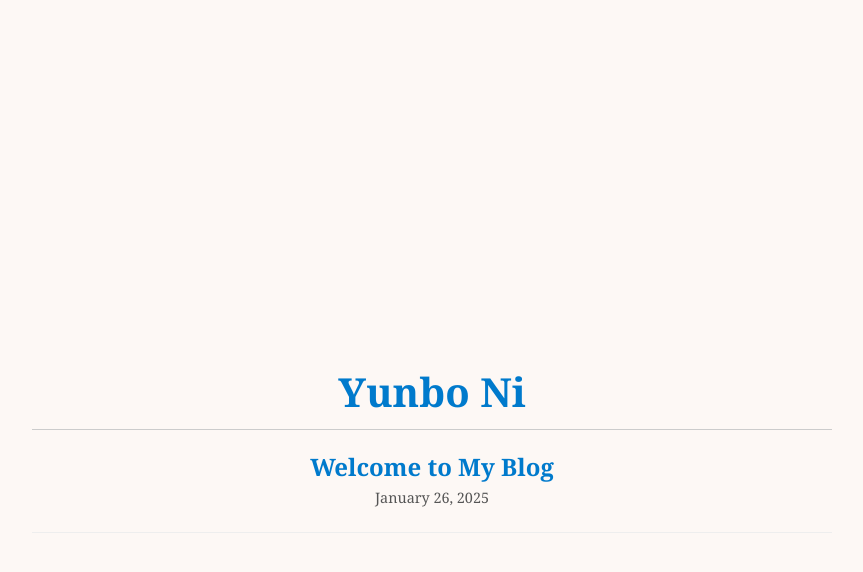
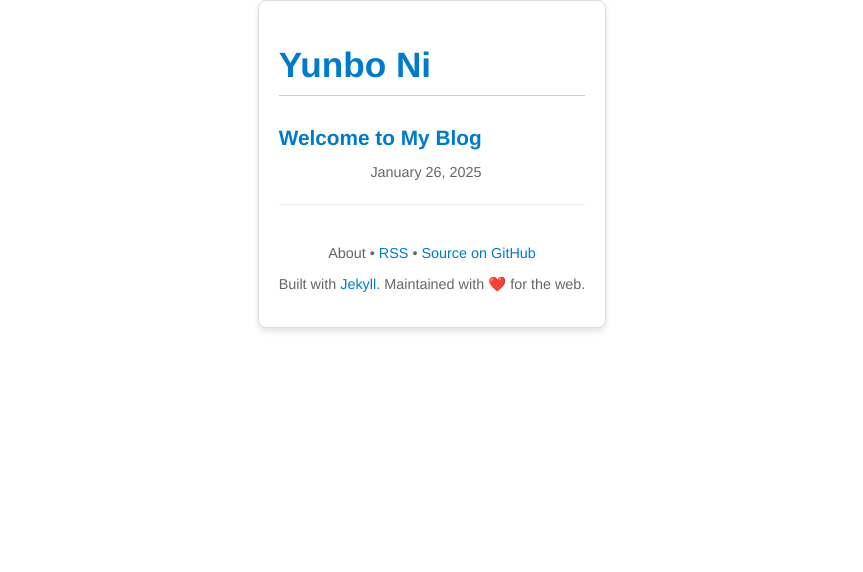
Before and after one commit to cardigan1008/cardigan1008.github.io, a Jekyll site: the page built from blog.md, in a window 1280 px wide. Shown: the top 572 px of the page, without its empty margins (208-1071 px from the left). Built offline with Jekyll 4.4.1, drawn with Linux system fonts in a browser that asks for light colours.

Commit message:
feat: add post

```diff
--- a/_layouts/blog.html
+++ b/_layouts/blog.html
@@ -15,11 +15,17 @@
             <section class="blog-posts">
                 {% for post in site.posts %}
                 <article class="post">
-                    <h2><a href="{{ post.url }}">{{ post.title }}</a></h2>
-                    <p class="post-meta">{{ post.date | date: "%B %d, %Y" }}</p>
+                    <div class="post-header">
+                        <h2><a href="{{ post.url }}">{{ post.title }}</a></h2>
+                        <p class="post-date">{{ post.date | date: "%B %d, %Y" }}</p>
+                    </div>
                 </article>
                 {% endfor %}
             </section>
+            <footer>
+                <p>About • <a href="{{ '/rss.xml' | relative_url }}">RSS</a> • <a href="{{ site.github_link }}">Source on GitHub</a></p>
+                <p>Built with <a href="https://jekyllrb.com/">Jekyll</a>. Maintained with ❤️ for the web.</p>
+            </footer>
         </main>
     </div>
 </body>
--- a/assets/css/blog.css
+++ b/assets/css/blog.css
@@ -1,38 +1,41 @@
 body {
-    font-family: 'Georgia', serif;
-    background-color: #fdf8f5;
+    font-family: 'Helvetica Neue', Arial, sans-serif;
+    background-color: #ffffff;
     color: #333;
     margin: 0;
     padding: 0;
     display: flex;
     justify-content: center;
-    align-items: center;
-    min-height: 100vh;
 }
 
 .container {
-    max-width: 800px;
-    width: 100%;
+    max-width: 900px;
     padding: 20px;
-    text-align: center;
+    background-color: #fff;
+    box-shadow: 0px 4px 6px rgba(0, 0, 0, 0.1);
+    border-radius: 8px;
+    border: 1px solid #ddd;
 }
 
 header h1 {
-    font-size: 2.5rem;
-    color: #007acc; /* 蓝色 */
-    margin-bottom: 20px;
+    font-size: 2.2rem;
+    color: #007acc;
+    margin-bottom: 30px;
     border-bottom: 1px solid #ccc;
     padding-bottom: 10px;
 }
 
 .blog-posts .post {
-    margin-bottom: 30px;
+    display: flex;
+    justify-content: space-between;
+    align-items: center;
+    margin-bottom: 20px;
     padding-bottom: 10px;
     border-bottom: 1px solid #eee;
 }
 
 .blog-posts .post h2 {
-    font-size: 1.5rem;
+    font-size: 1.3rem;
     color: #007acc;
     margin: 0;
 }
@@ -46,16 +49,17 @@ header h1 {
     text-decoration: underline;
 }
 
-.blog-posts .post-meta {
+.blog-posts .post .post-date {
     font-size: 0.9rem;
-    color: #555;
-    margin-top: 5px;
+    color: #666;
+    text-align: right;
 }
 
 footer {
     margin-top: 40px;
     font-size: 0.9rem;
     color: #666;
+    text-align: center;
 }
 
 footer a {
```
